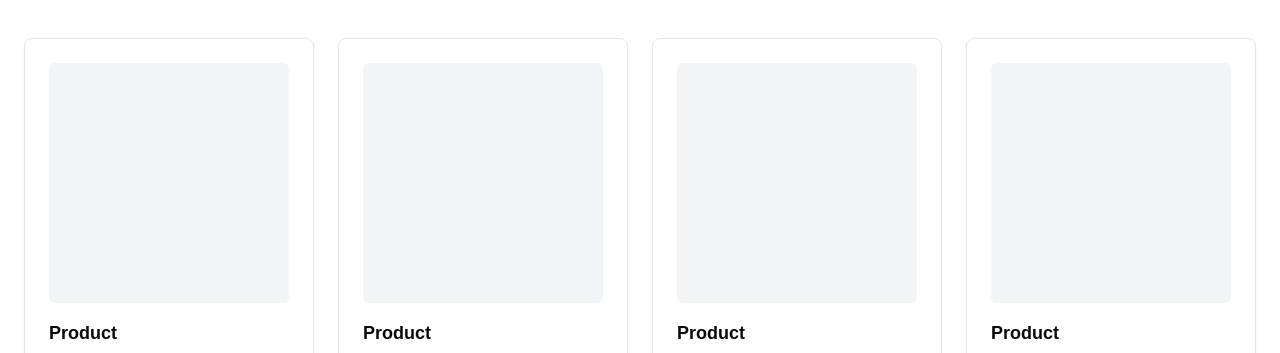
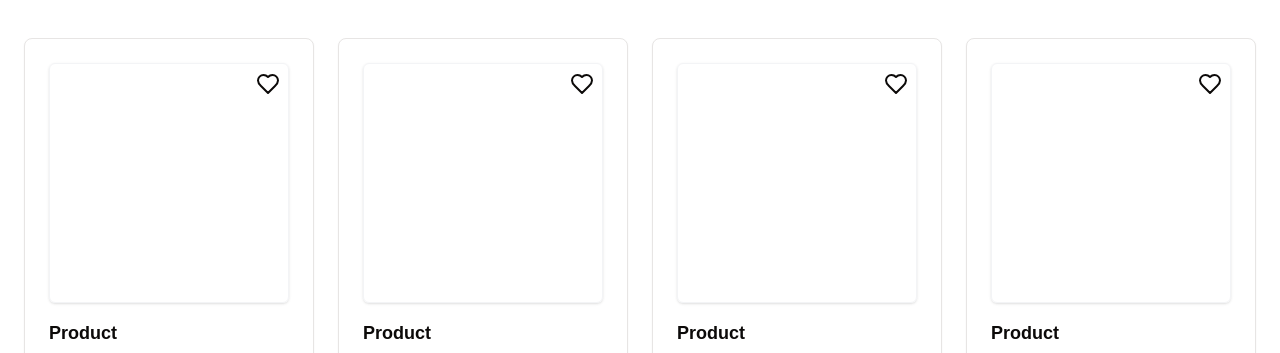
Before and after one commit to Sujal-Gaha/mern-app, a Next.js app in the folder frontend/: page / in a window 1280 px wide. Shown: the part 730-1083 px from the top of the page. Built offline with nearby package versions, Linux system fonts and the light colour scheme.

Commit message:
added a wishlist adding icons on product card

```diff
--- a/frontend/src/components/product-containter.tsx
+++ b/frontend/src/components/product-containter.tsx
@@ -1,4 +1,5 @@
 import { Button } from "./ui/button";
+import { Heart } from "lucide-react";
 
 const ProductCard = ({ key }: { key?: string | number }) => {
   return (
@@ -7,7 +8,9 @@ const ProductCard = ({ key }: { key?: string | number }) => {
       className="rounded-lg border bg-card text-card-foreground shadow-sm"
     >
       <div className="p-6 space-y-4">
-        <div className="aspect-square bg-gray-100 rounded-md"></div>
+        <div className="aspect-square border shadow border-gray-100 rounded-md relative">
+          <Heart className="absolute right-2 top-2 cursor-pointer" />
+        </div>
         <h3 className="text-lg font-bold">Product {key}</h3>
         <p className="text-sm text-gray-500">
           Lorem ipsum dolor sit amet, consectetur adipiscing elit.
```
